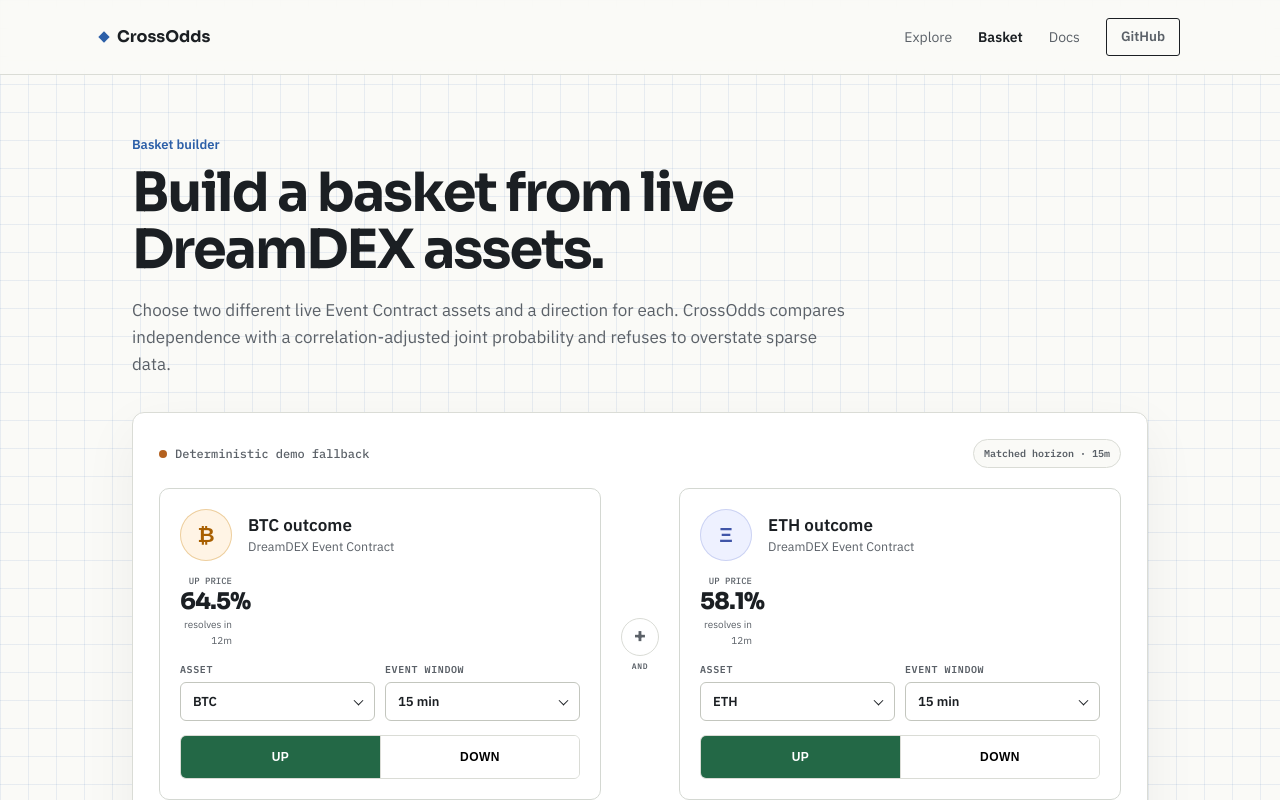
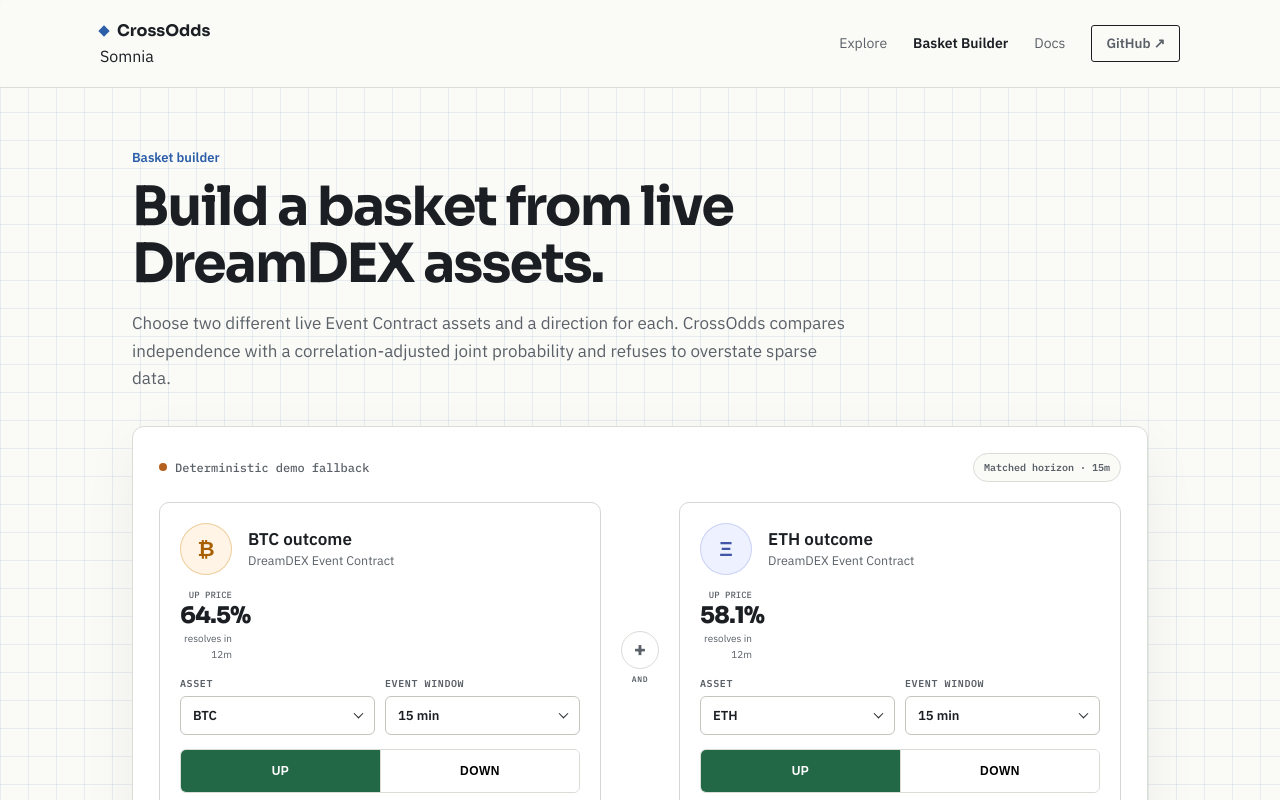
Before and after one commit to Ay-obami/CrossOdds, a Next.js app in the folder site/: page /basket in a window 1280 px wide. Shown: the top 800 px of the page. Built offline with nearby package versions, Linux system fonts and the light colour scheme; no server answers.

Commit message:
Upgrade navigation with live product status

```diff
--- a/site/app/components/SiteNav.tsx
+++ b/site/app/components/SiteNav.tsx
@@ -1,18 +1,35 @@
+"use client";
+
 import Link from "next/link";
+import { useEffect, useState } from "react";
 
 type Active = "home" | "explore" | "basket" | "docs" | "reference";
+
 export default function SiteNav({ active }: { active: Active }) {
-  return (
-    <nav className="sitenav">
-      <div className="wrap row">
+  const [apiLive, setApiLive] = useState<boolean | null>(null);
+
+  useEffect(() => {
+    const base = process.env.NEXT_PUBLIC_CROSSODDS_API_URL || process.env.NEXT_PUBLIC_READOUT_API_URL;
+    if (!base) { setApiLive(false); return; }
+    const controller = new AbortController();
+    fetch(`${base.replace(/\/$/, "")}/health`, { signal: controller.signal })
+      .then((response) => setApiLive(response.ok))
+      .catch(() => { if (!controller.signal.aborted) setApiLive(false); });
+    return () => controller.abort();
+  }, []);
+
+  return <nav className="sitenav">
+    <div className="wrap row">
+      <div className="brand-cluster">
         <Link href="/" className="wordmark"><span className="chip" />CrossOdds</Link>
-        <div className="navlinks">
-          <Link href="/explore" className={active === "explore" ? "active" : ""}>Explore</Link>
-          <Link href="/basket" className={active === "basket" ? "active" : ""}>Basket</Link>
-          <Link href="/docs" className={active === "docs" ? "active" : ""}>Docs</Link>
-          <a className="gh-btn" href="https://github.com/Ay-obami/CrossOdds" target="_blank" rel="noopener noreferrer">GitHub</a>
-        </div>
+        <span className={`network-pill ${apiLive ? "live" : ""}`}><i />{apiLive === null ? "Checking Somnia" : apiLive ? "Live on Somnia" : "Somnia"}</span>
       </div>
-    </nav>
-  );
+      <div className="navlinks">
+        <Link href="/explore" className={active === "explore" ? "active" : ""}>Explore</Link>
+        <Link href="/basket" className={active === "basket" ? "active" : ""}>Basket Builder</Link>
+        <Link href="/docs" className={active === "docs" || active === "reference" ? "active" : ""}>Docs</Link>
+        <a className="gh-btn" href="https://github.com/Ay-obami/CrossOdds" target="_blank" rel="noopener noreferrer" aria-label="CrossOdds on GitHub">GitHub ↗</a>
+      </div>
+    </div>
+  </nav>;
 }
```
